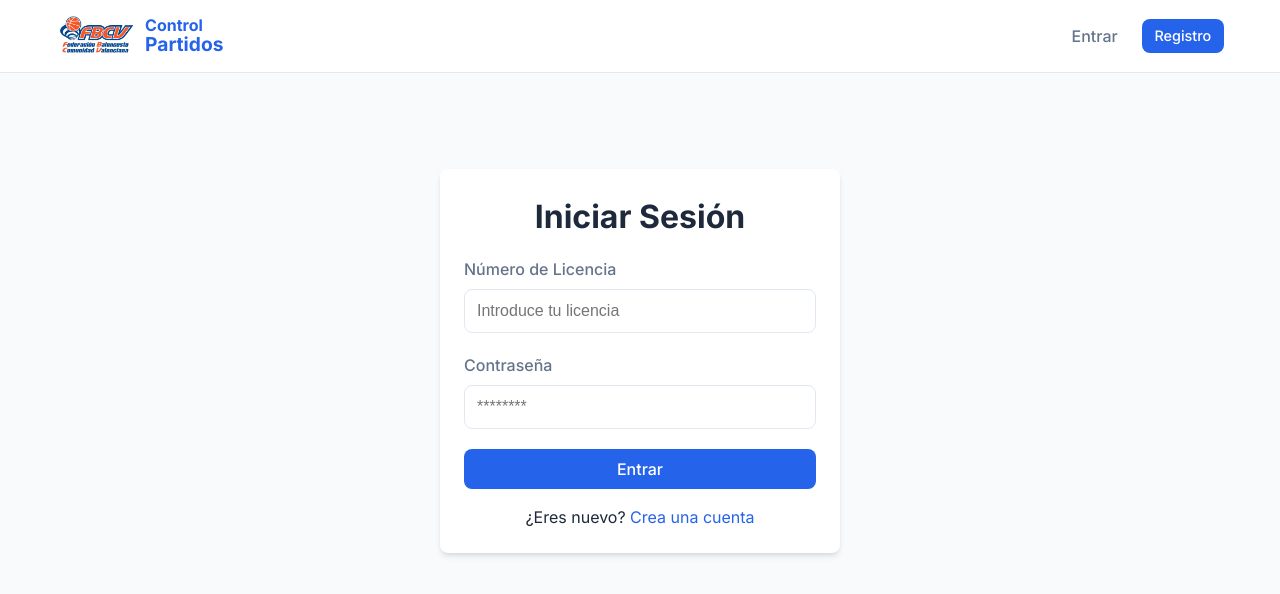
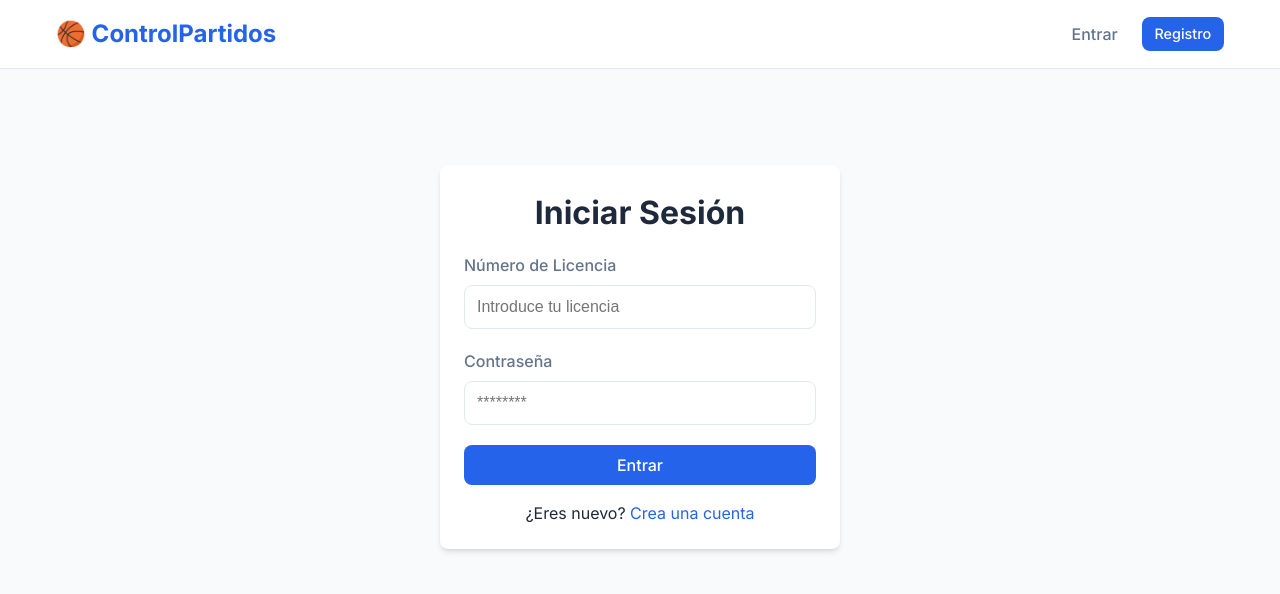
Before and after one commit to jacasho22/control-partidos, a Next.js app: page /login in a window 1280 px wide. Shown: the top 594 px of the page. Built offline with nearby package versions, Linux system fonts and the light colour scheme; no server answers.

Commit message:
Fix: Definiciones de tipos, Favicon oficial y restauración de logo

```diff
--- a/src/app/api/matches/save/route.ts
+++ b/src/app/api/matches/save/route.ts
@@ -19,7 +19,7 @@ export async function POST(req: Request) {
       return NextResponse.json({ message: 'Datos inválidos' }, { status: 400 });
     }
 
-    const userId = (session.user as any)?.id;
+    const userId = session.user?.id;
     console.log(`Guardando para usuario ID: ${userId}`);
 
     if (!userId) {
@@ -109,7 +109,7 @@ export async function POST(req: Request) {
             divisionId: division.id,
             role: matchData.role,
             matchday: matchData.matchday,
-            partners: matchData.partners as any,
+            partners: matchData.partners,
           },
           create: {
             matchNumber: matchData.matchNumber,
@@ -123,12 +123,12 @@ export async function POST(req: Request) {
             divisionId: division.id,
             role: matchData.role,
             matchday: matchData.matchday,
-            partners: matchData.partners as any,
+            partners: matchData.partners,
             userId: userId,
           },
         });
         savedMatches.push(match);
-      } catch (upsertError: any) {
+      } catch (upsertError) {
         console.error(`Error en upsert del partido ${matchData.matchNumber}:`, upsertError);
         throw upsertError; // Re-lanzar para capturarlo en el catch principal
       }
@@ -138,13 +138,12 @@ export async function POST(req: Request) {
       message: `${savedMatches.length} partidos guardados correctamente`,
       count: savedMatches.length
     });
-  } catch (error: any) {
+  } catch (error) {
     console.error('ERROR FATAL AL GUARDAR PARTIDOS:', error);
+    const errorMessage = error instanceof Error ? error.message : 'Error desconocido';
     return NextResponse.json({
       message: 'Error al procesar el guardado de partidos',
-      error: error.message,
-      code: error.code,
-      meta: error.meta
+      error: errorMessage
     }, { status: 500 });
   }
 }
--- a/src/app/layout.tsx
+++ b/src/app/layout.tsx
@@ -10,9 +10,10 @@ export const metadata: Metadata = {
   title: 'Control de Partidos - Árbitros',
   description: 'Gestión de designaciones arbitrales y estadísticas',
   icons: {
-    icon: '/favicon.ico',
+    icon: '/favicon.png',
     apple: '/icons/icon-192x192.png',
   },
+  themeColor: '#2563eb',
 };
 
 export default function RootLayout({
--- a/src/components/Navbar.tsx
+++ b/src/components/Navbar.tsx
@@ -9,17 +9,8 @@ export default function Navbar() {
   return (
     <nav className="navbar">
       <div className="container navbar-container">
-        <Link href="/" className="logo" style={{ display: 'flex', alignItems: 'center', gap: '0.5rem' }}>
-          <img
-            src="/fbcv-logo.png"
-            alt="FBCV"
-            style={{ height: '40px', width: 'auto' }}
-            onError={(e) => (e.currentTarget.style.display = 'none')}
-          />
-          <div style={{ display: 'flex', flexDirection: 'column', lineHeight: 1.1 }}>
-            <span style={{ fontSize: '1rem' }}>Control</span>
-            <span style={{ fontSize: '1.2rem', color: 'var(--primary)' }}>Partidos</span>
-          </div>
+        <Link href="/" className="logo">
+          🏀 Control<span>Partidos</span>
         </Link>
 
         <div className="nav-links">
```
Also changed, not shown: src/components/MatchCard.tsx (+21 -7 lines), src/types/next-auth.d.ts (+13 -16 lines), public/favicon.png (added).
